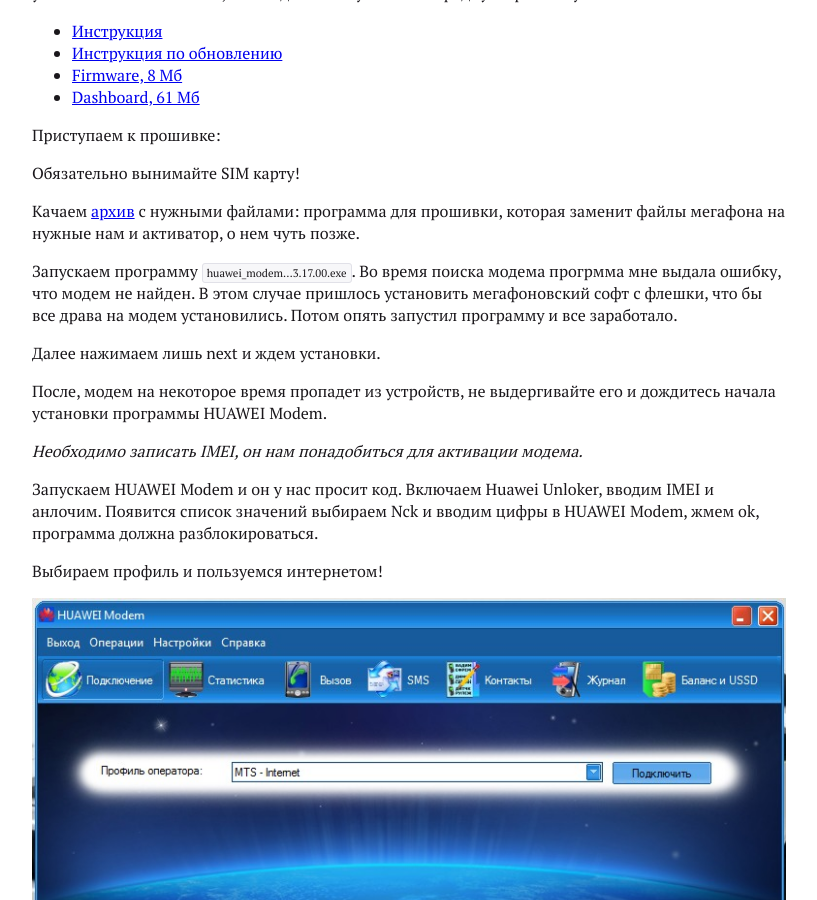
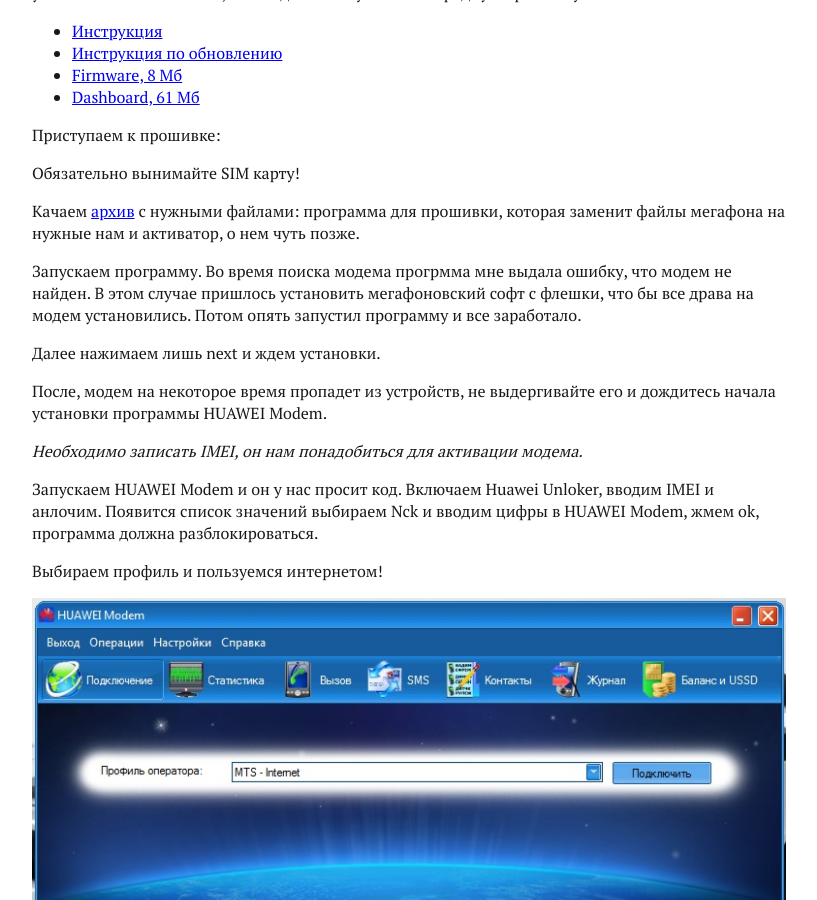
Before and after one commit to anna-vanlee/bizikov.ru, a Jekyll site: the page built from _posts/2011-06-20-huawei-e173.markdown, in a window 1280 px wide and 900 px high, scrolled down 970 px. Shown: the whole window, without its empty margins (0-817 px from the left). Built offline with Jekyll 4.4.1, drawn with Linux system fonts in a browser that asks for light colours; comment, search, counter and statistics services are not loaded.

Commit message:
edit post

```diff
--- a/_posts/2011-06-20-huawei-e173.markdown
+++ b/_posts/2011-06-20-huawei-e173.markdown
@@ -48,7 +48,7 @@
 
 Качаем [архив](http://yadi.sk/d/0WGXeEYcDRLo "Прошивка модема Huawei E173") с нужными файлами: программа для прошивки, которая заменит файлы мегафона на нужные нам и активатор, о нем чуть позже.
 
-Запускаем программу <span class="file">huawei_modem...3.17.00.exe</span>. Во время поиска модема прогрмма мне выдала ошибку, что модем не найден. В этом случае пришлось установить мегафоновский софт с флешки, что бы все драва на модем установились. Потом опять запустил программу и все заработало.
+Запускаем программу. Во время поиска модема прогрмма мне выдала ошибку, что модем не найден. В этом случае пришлось установить мегафоновский софт с флешки, что бы все драва на модем установились. Потом опять запустил программу и все заработало.
 
 Далее нажимаем лишь next и ждем установки.
 
```
